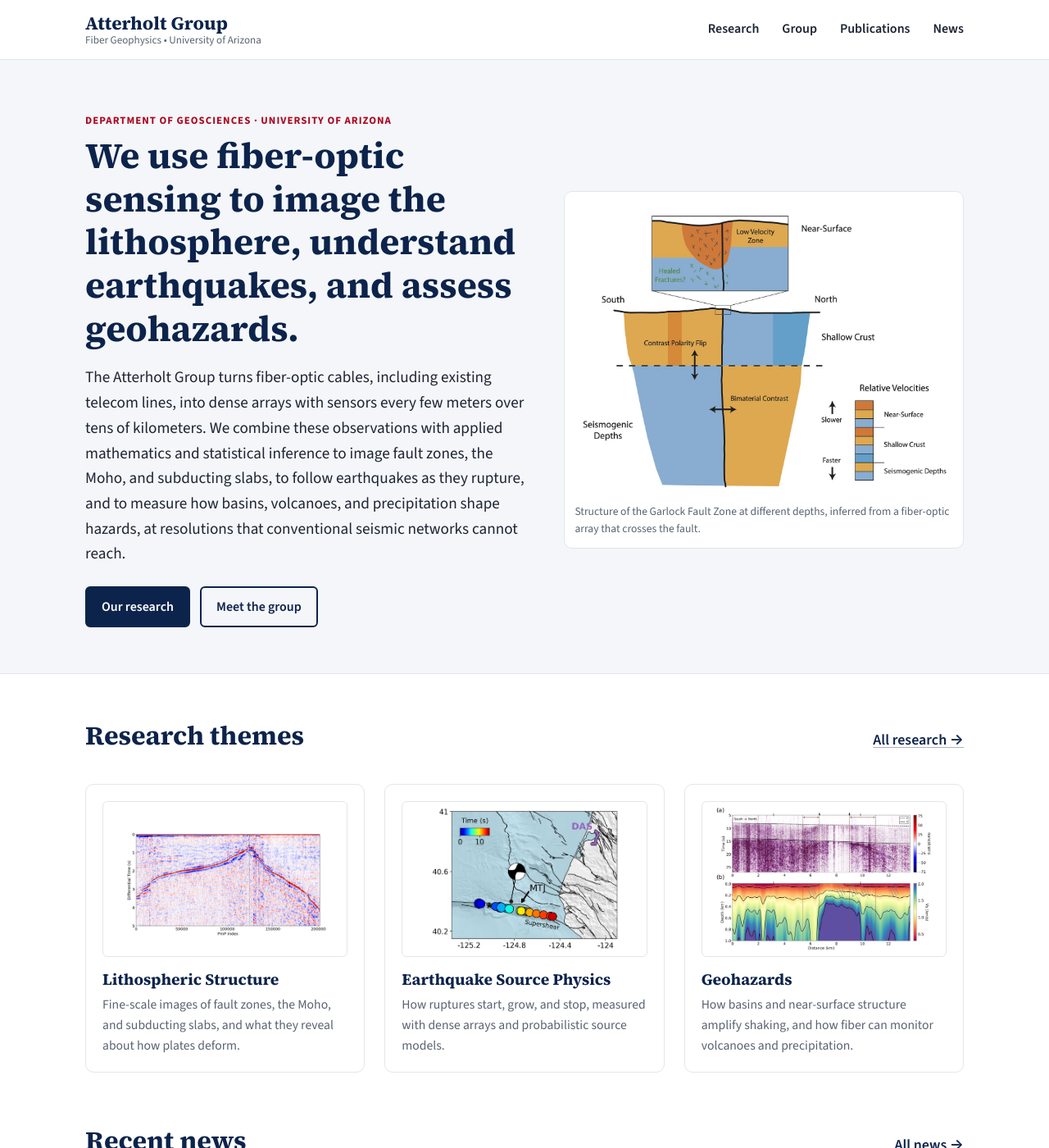
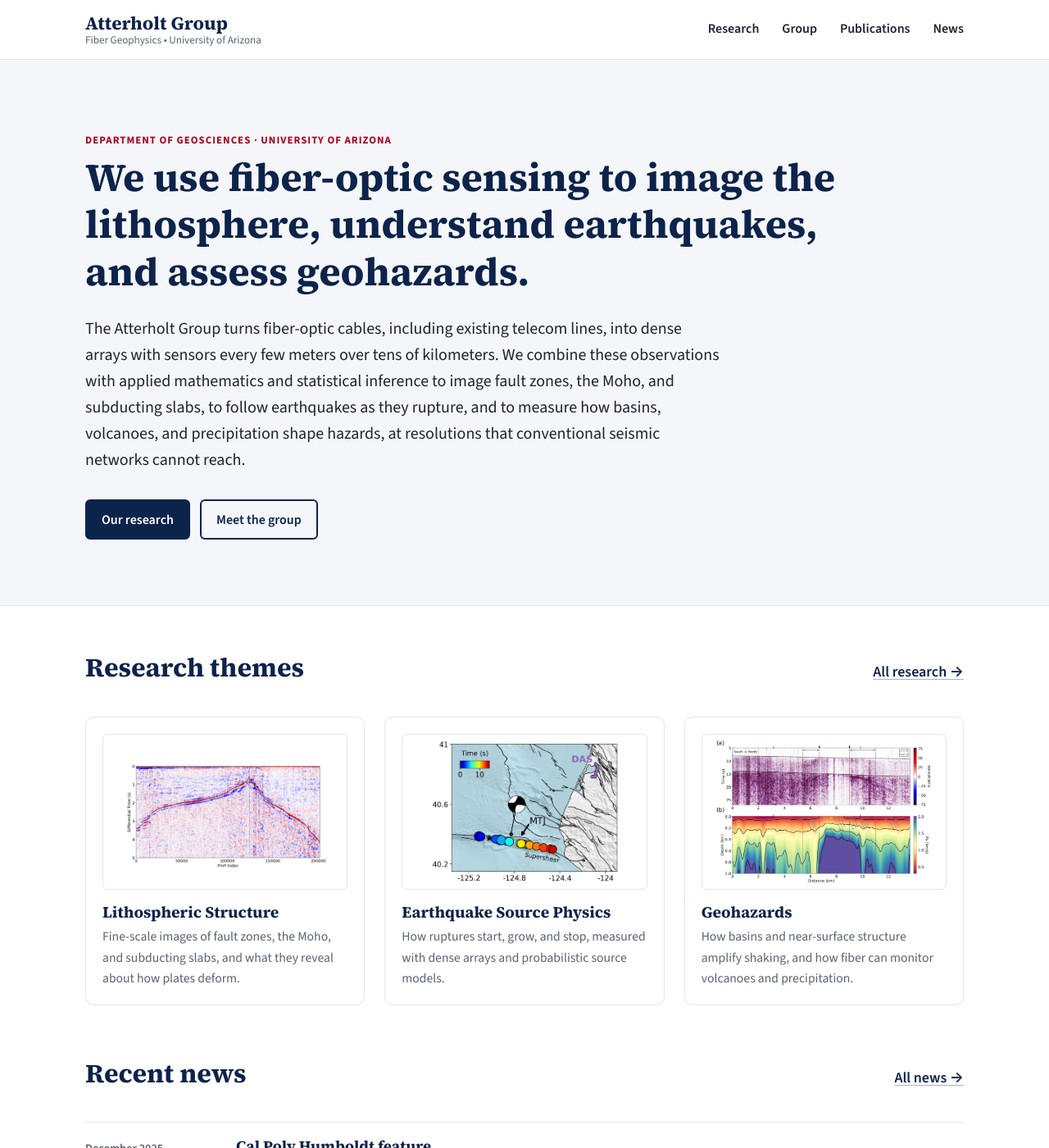
Before and after one commit to atterholt/atterholt.github.io, a Jekyll site: the page built from index.html, in a window 1280 px wide and 1400 px high. Shown: the whole window at 82% size. Built offline with Jekyll 4.4.1, drawn with Linux system fonts in a browser that asks for light colours.

Commit message:
Make the home page hero text-only
Co-Authored-By: Claude Opus 5.5 <noreply@anthropic.com>
Claude-Session: https://claude.ai/code/session_01KCPxryDmiUe5yxEw3DA242

```diff
--- a/assets/css/style.scss
+++ b/assets/css/style.scss
@@ -68,13 +68,10 @@ p { margin: 0 0 1em; }
 .page-head p { font-size: 1.15rem; color: var(--muted); max-width: 760px; margin: 0; }
 
 /* ---------- Home ---------- */
-.hero { padding: 64px 0 56px; background: var(--soft); border-bottom: 1px solid var(--line); }
-.hero-grid { display: grid; grid-template-columns: 1.1fr 1fr; gap: 48px; align-items: center; }
-.hero h1 { margin-bottom: 0.4em; }
-.hero .lead { font-size: 1.2rem; color: var(--ink); }
-.hero figure { margin: 0; background: var(--white); border: 1px solid var(--line); border-radius: var(--radius); padding: 12px; }
-.hero figcaption { font-size: 0.85rem; color: var(--muted); margin-top: 8px; }
-.hero .actions { display: flex; gap: 12px; flex-wrap: wrap; margin-top: 24px; }
+.hero { padding: 88px 0 80px; background: var(--soft); border-bottom: 1px solid var(--line); }
+.hero h1 { margin-bottom: 0.5em; max-width: 920px; font-size: clamp(2rem, 4.2vw, 3rem); }
+.hero .lead { font-size: 1.25rem; color: var(--ink); max-width: 780px; }
+.hero .actions { display: flex; gap: 12px; flex-wrap: wrap; margin-top: 32px; }
 .button {
   display: inline-block; padding: 10px 18px; border-radius: 6px; font-weight: 600; font-size: 1rem;
   text-decoration: none; border: 2px solid var(--navy);
@@ -181,7 +178,7 @@ p { margin: 0 0 1em; }
 
 /* ---------- Responsive ---------- */
 @media (max-width: 900px) {
-  .hero-grid, .theme-grid-detail, .pi-card { grid-template-columns: 1fr; }
+  .theme-grid-detail, .pi-card { grid-template-columns: 1fr; }
   .theme-grid, .highlights { grid-template-columns: 1fr; }
   .theme-card img { height: 220px; }
   .pi-card img { max-width: 240px; }
@@ -210,7 +207,7 @@ p { margin: 0 0 1em; }
   .site-nav a { padding: 10px 0; border-bottom: 1px solid var(--line); }
   .site-nav a.active { border-bottom-color: var(--line); color: var(--red); }
   .nav-toggle:checked ~ .site-nav { display: flex; }
-  .hero { padding: 40px 0; }
+  .hero { padding: 48px 0; }
   .news-list li { grid-template-columns: 1fr; gap: 4px; }
   .page-head { padding: 36px 0 20px; margin-bottom: 28px; }
 }
--- a/index.html
+++ b/index.html
@@ -4,8 +4,7 @@ title: Home
 ---
 
 <section class="hero">
-  <div class="container hero-grid">
-    <div>
+  <div class="container hero-inner">
     <p class="eyebrow">{{ site.group.department }} &middot; {{ site.group.university }}</p>
     <h1>We use fiber-optic sensing to image the lithosphere, understand earthquakes, and assess geohazards.</h1>
     <p class="lead">
@@ -20,11 +19,6 @@ title: Home
       <a class="button primary" href="{{ '/research.html' | relative_url }}">Our research</a>
       <a class="button secondary" href="{{ '/group.html' | relative_url }}">Meet the group</a>
     </div>
-    </div>
-    <figure>
-      <img src="{{ '/assets/img/web/garlock.jpg' | relative_url }}" alt="Schematic cross-section of the Garlock Fault Zone showing velocity structure in the near surface, shallow crust, and at seismogenic depths.">
-      <figcaption>Structure of the Garlock Fault Zone at different depths, inferred from a fiber-optic array that crosses the fault.</figcaption>
-    </figure>
   </div>
 </section>
 
```
Lines whose indentation alone changed are shown as unchanged.
